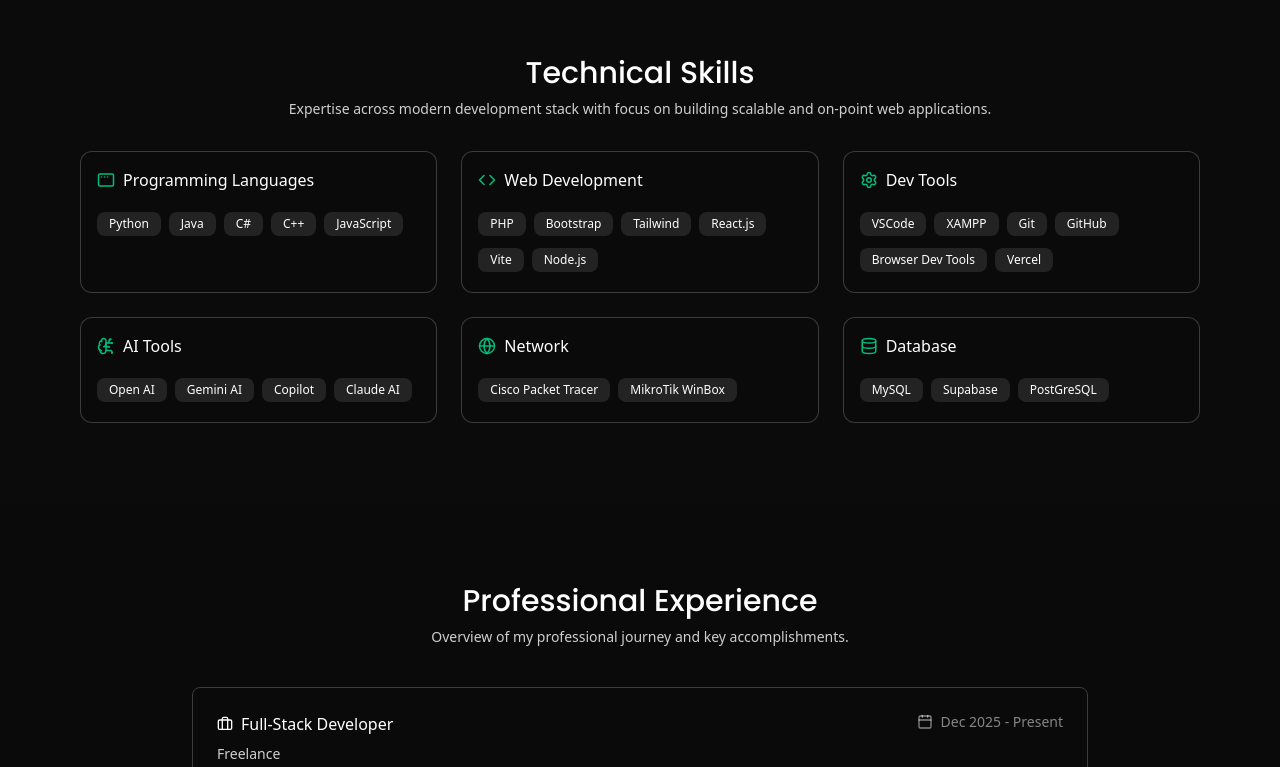
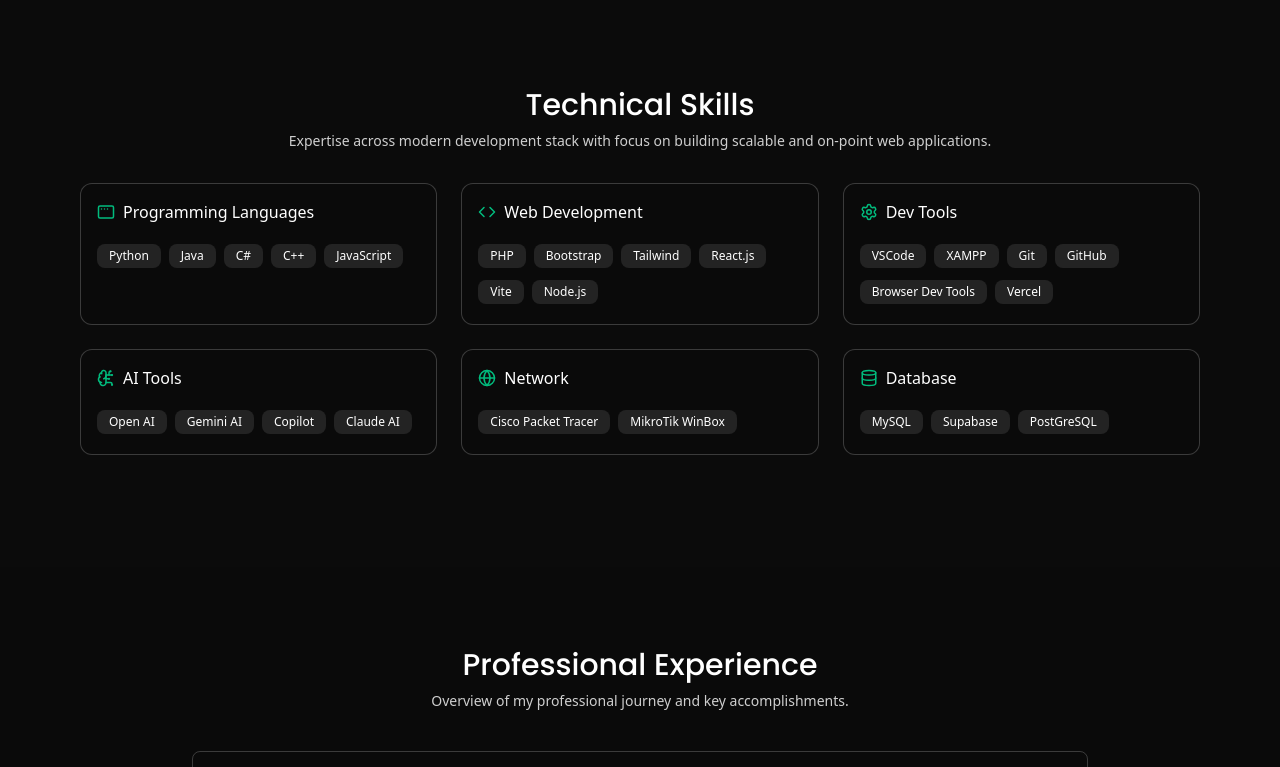
Before and after one commit to ralphfrncisco/portfolio-itr1, a React (Vite) app: page / in a window 1280 px wide. Shown: the part 886-1653 px from the top of the page. Built offline with nearby package versions, Linux system fonts and the light colour scheme; a web font is replaced by a local one.

Commit message:
increase padding

```diff
--- a/src/layout/Skills.jsx
+++ b/src/layout/Skills.jsx
@@ -15,7 +15,7 @@
 
   return (
     <>
-      <div className = "py-20 flex items-center justify-center flex-col" id = "Skills">
+      <div className = "py-28 flex items-center justify-center flex-col" id = "Skills">
         <div className = "text-center">
           <h1 className = "text-3xl font-medium">Technical Skills</h1>
           <p className = "text-sm mt-2 font-extralight text-white/80 text-center normal-text tracking-normal">Expertise across modern development stack with focus on building scalable and on-point web applications.</p>
```
